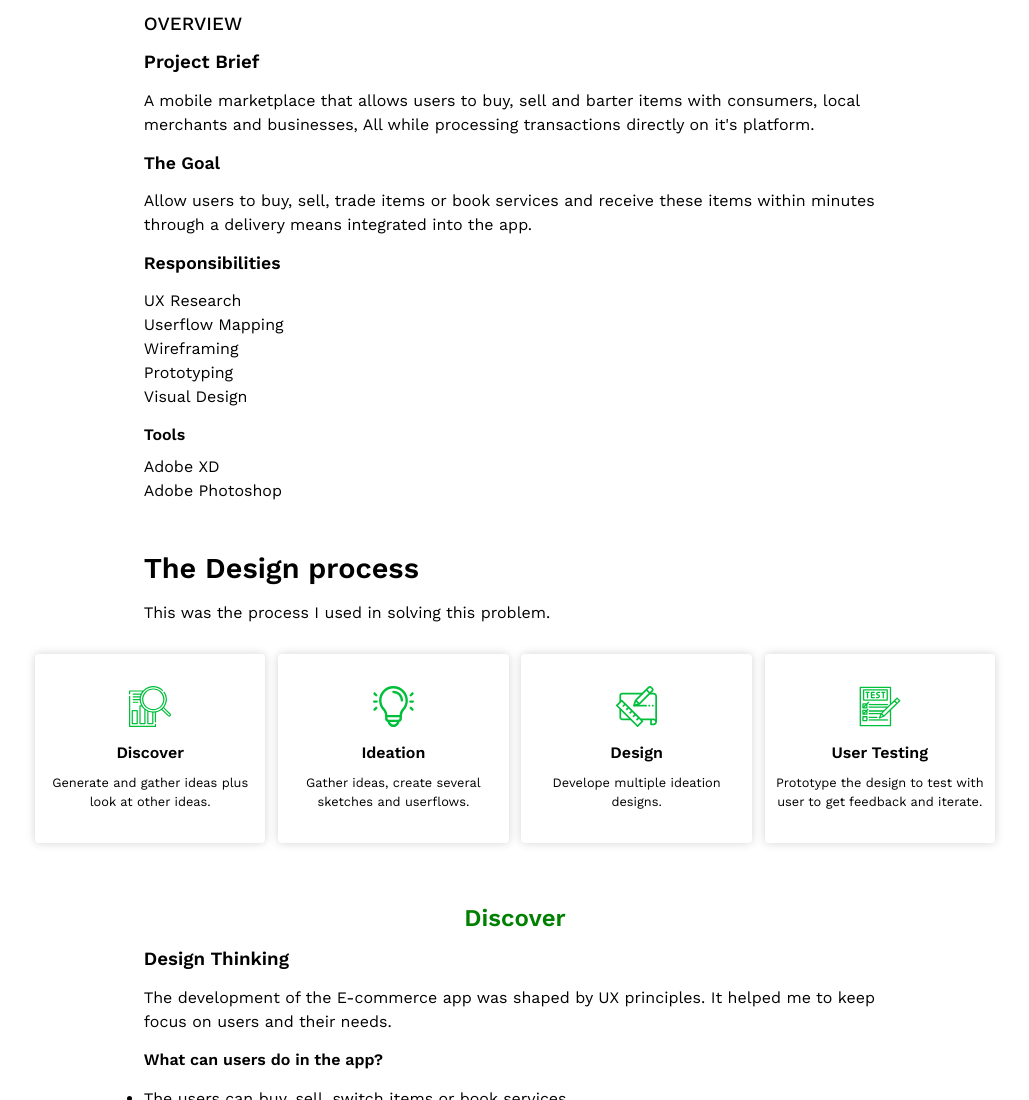
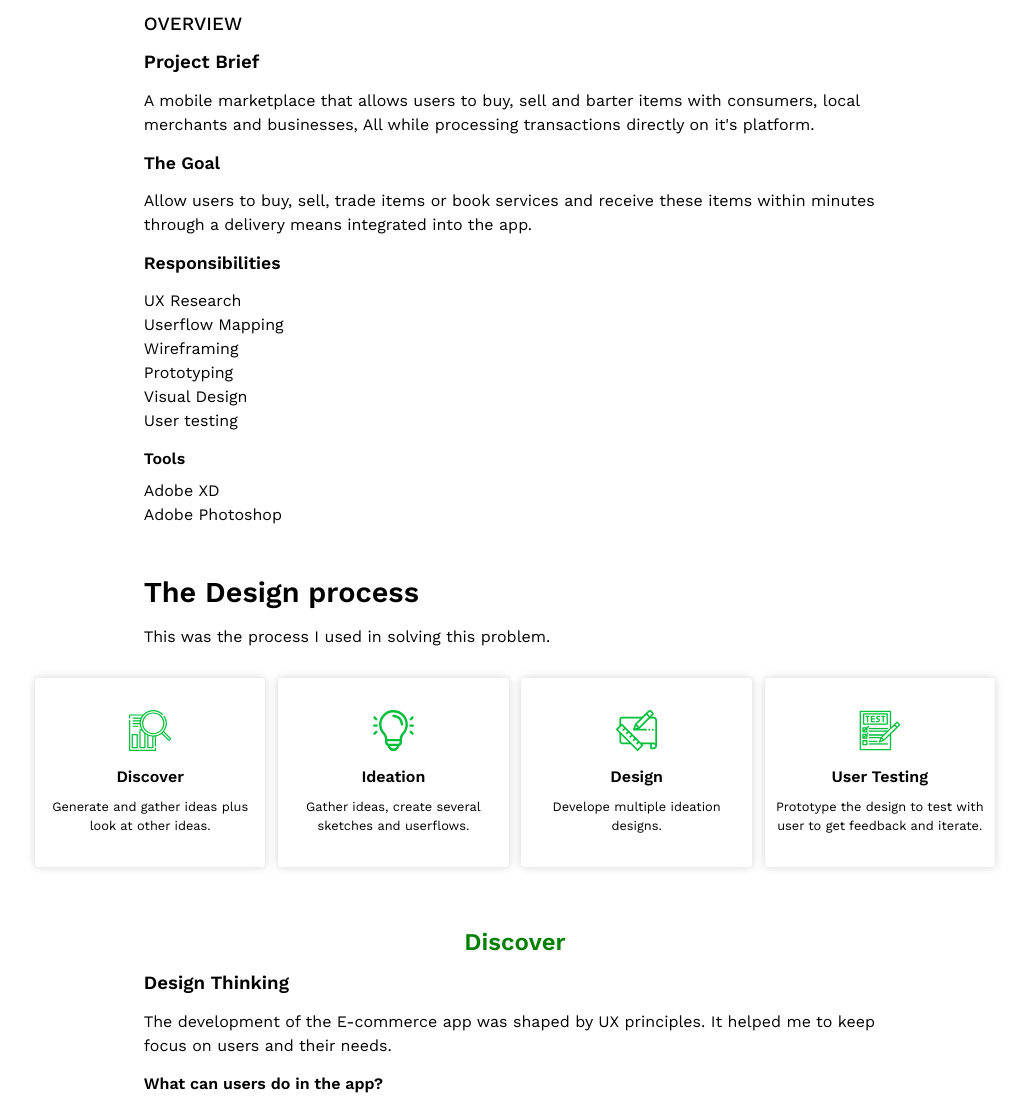
Before and after one commit to hibee01/switch-design-project, a plain HTML site: page index.html in a window 1280 px wide. Shown: the top 1100 px of the page, without its empty margins (125-1154 px from the left). Drawn offline with nearby package versions, Linux system fonts and the light colour scheme.

Commit message:
Update index.html

```diff
--- a/index.html
+++ b/index.html
@@ -35,6 +35,7 @@
             <p>Wireframing</p>
             <p>Prototyping</p>
             <p>Visual Design</p>
+            <p>User testing</p>
 
             <h4>Tools</h4>
             <p>Adobe XD</p>
```
